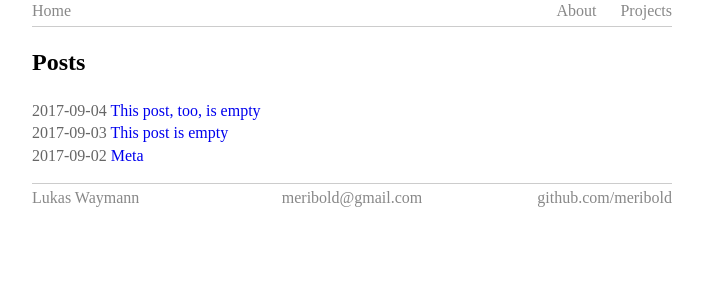
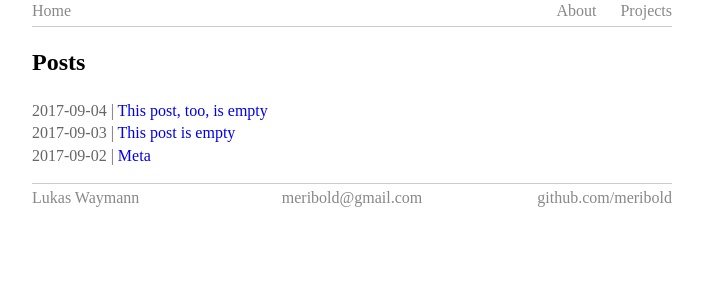
Before and after one commit to meribold/meribold.org, a Jekyll site: the page built from index.md, in a window 1280 px wide. Shown: the top 300 px of the page, without its empty margins (288-991 px from the left). Built offline with Jekyll 4.4.1, drawn with Linux system fonts in a browser that asks for light colours.

Commit message:
Tweak list of posts

```diff
--- a/_layouts/home.html
+++ b/_layouts/home.html
@@ -9,7 +9,7 @@ layout: default
   <ul class="post-list">
     {% for post in site.posts %}
       <li>
-        <span class="post-meta">{{ post.date | date: site.date_format }}</span>
+        <span class="post-meta">{{ post.date | date: site.date_format }} | </span>
         <a href="{{ post.url | relative_url }}">{{ post.title | escape }}</a>
       </li>
     {% endfor %}
```
